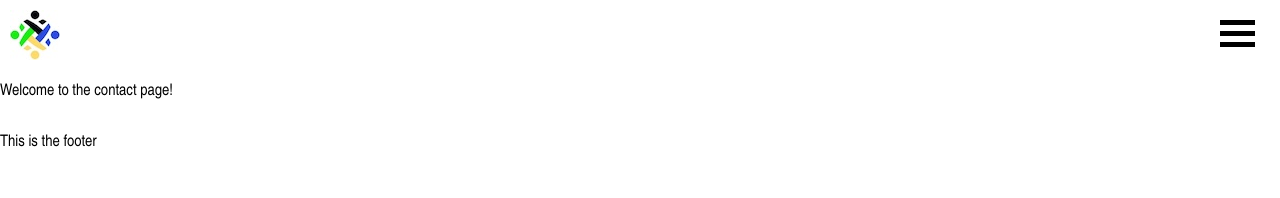
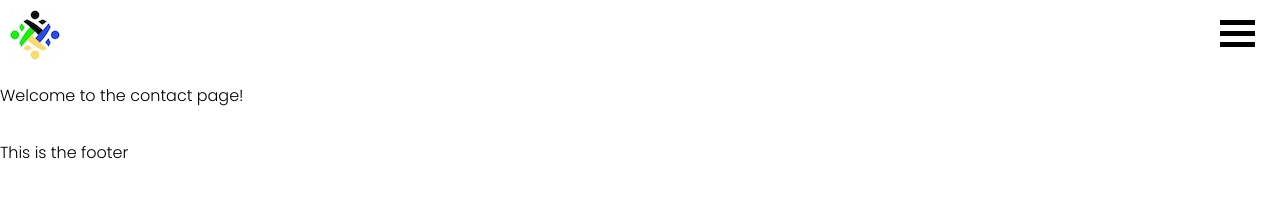
Before and after one commit to mylescarpenter/FIEN_site, a plain HTML site: page contact.html in a window 1280 px wide. Drawn offline with Linux system fonts and the light colour scheme.

Commit message:
standardized font across pages

```diff
--- a/contact.html
+++ b/contact.html
@@ -4,6 +4,9 @@
   <meta charset="UTF-8">
   <meta name="viewport" content="width=device-width, initial-scale=1.0">
   <link rel="stylesheet" href="styles.css">
+  <link rel="preconnect" href="https://fonts.googleapis.com">
+  <link rel="preconnect" href="https://fonts.gstatic.com" crossorigin>
+  <link href="https://fonts.googleapis.com/css2?family=Poppins:ital,wght@0,100;0,200;0,300;0,400;0,500;0,600;0,700;0,800;0,900;1,100;1,200;1,300;1,400;1,500;1,600;1,700;1,800;1,900&display=swap" rel="stylesheet">
   <title>FIEN Foundation - Home</title>
 </head>
 <body>
```
Also changed, not shown: involvement.html (+3 -0 lines), team.html (+3 -0 lines).
